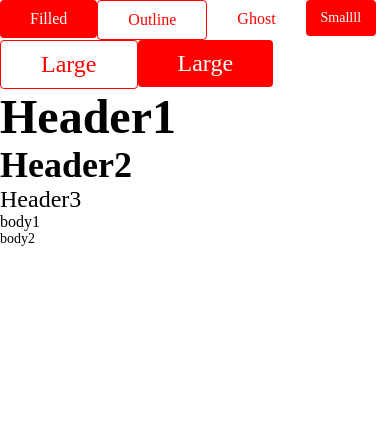
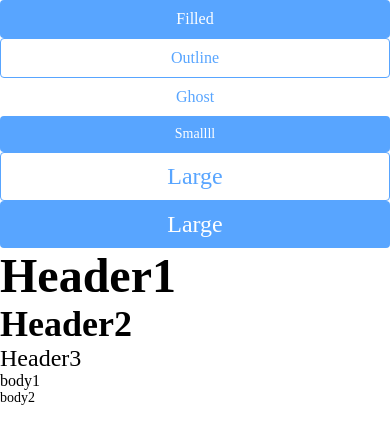
Before and after one commit to annxiesun/KoiUI, a React Native app: screen / in a window 390 px wide. Shown: the top 444 px of the page. Built offline with nearby package versions, Linux system fonts and the light colour scheme.

Commit message:
add colour system

```diff
--- a/App.tsx
+++ b/App.tsx
@@ -49,8 +49,9 @@ const App: () => Node = () => {
 const styles = StyleSheet.create({
   view: {
     display: 'flex',
-    flexDirection: 'row',
-    flexWrap: 'wrap',
+    flexDirection: 'column',
+
+    width: '100%',
   },
   sectionContainer: {
     marginTop: 32,
--- a/src/Button/index.tsx
+++ b/src/Button/index.tsx
@@ -1,6 +1,6 @@
 import React, {FC, ReactElement, ReactText} from 'react';
 import PropTypes from 'prop-types';
-import {View, Text, TouchableOpacity} from 'react-native';
+import {TouchableOpacity, GestureResponderEvent} from 'react-native';
 import {Typography} from '..';
 import {useTheme} from '../Theme';
 import defaultTheme from '../Theme/defaultTheme';
@@ -10,6 +10,9 @@ interface ButtonProps {
   size?: string;
   style?: Object;
   children?: ReactElement | ReactText;
+  onPress?: (event: GestureResponderEvent) => void;
+  color?: string;
+  status?: string;
 }
 
 const Button: FC<ButtonProps> = ({
@@ -17,6 +20,7 @@ const Button: FC<ButtonProps> = ({
   size,
   children,
   style,
+  onPress,
   ...other
 }): JSX.Element => {
   var theme = useTheme();
@@ -25,45 +29,30 @@ const Button: FC<ButtonProps> = ({
   }
   const styles = theme.override.KoiButton;
 
-  let variantStyle;
-  let sizeStyle;
   let typography;
-
-  switch (variant) {
-    case 'outline':
-      variantStyle = styles.outline;
-      break;
-    case 'ghost':
-      variantStyle = styles.ghost;
-      break;
-    default:
-      variantStyle = styles.filled;
-  }
 
   switch (size) {
     case 'small':
-      sizeStyle = styles.small;
       typography = 'body2';
       break;
     case 'large':
-      sizeStyle = styles.large;
       typography = 'h3';
       break;
     default:
-      sizeStyle = styles.medium;
       typography = 'body1';
   }
 
   return (
-    <View style={style} {...other}>
-      <TouchableOpacity style={[variantStyle.base, sizeStyle.base]}>
-        <Typography
-          variant={typography}
-          style={[variantStyle.text, sizeStyle.text]}>
-          {children}
-        </Typography>
-      </TouchableOpacity>
-    </View>
+    <TouchableOpacity
+      {...other}
+      onPress={onPress}
+      style={[style, styles[variant].base, styles[size].base]}>
+      <Typography
+        variant={typography}
+        style={[styles[variant].text, styles[size].text]}>
+        {children}
+      </Typography>
+    </TouchableOpacity>
   );
 };
 
@@ -71,7 +60,6 @@ export default Button;
 
 Button.propTypes = {
   style: PropTypes.object,
-  children: PropTypes.node,
   variant: PropTypes.string.isRequired,
   size: PropTypes.string.isRequired,
 };
--- /dev/null
+++ b/src/Theme/createTheme.tsx
@@ -0,0 +1,10 @@
+import {Theme} from './index';
+
+const createTheme = (theme1: Theme, theme2?: Theme): Theme => {
+  if (!theme2) {
+    return theme1;
+  }
+  return {...theme1, ...theme2};
+};
+
+export default createTheme;
--- a/src/Theme/defaultTheme.tsx
+++ b/src/Theme/defaultTheme.tsx
@@ -1,6 +1,7 @@
 import {Theme} from './index';
+import createTheme from './createTheme';
 
-const defaultTheme: Theme = {
+const defaultPalette: Theme = createTheme({
   palette: {
     success: {
       light: '#F0FDF6',
@@ -16,9 +17,12 @@ const defaultTheme: Theme = {
     },
     primary: {
       light: '#EEF6FF',
-      default: '##58A5FF',
+      default: '#58A5FF',
     },
   },
+});
+
+const defaultTheme: Theme = createTheme(defaultPalette, {
   typography: {
     h1: {
       fontFamily: 'Poppins',
@@ -50,7 +54,7 @@ const defaultTheme: Theme = {
     KoiButton: {
       filled: {
         base: {
-          backgroundColor: 'red',
+          backgroundColor: defaultPalette.palette.primary.default,
         },
         text: {
           color: 'white',
@@ -60,20 +64,21 @@ const defaultTheme: Theme = {
         base: {
           backgroundColor: 'transparent',
           borderWidth: 1,
-          borderColor: 'red',
+          borderColor: defaultPalette.palette.primary.default,
         },
         text: {
-          color: 'red',
+          color: defaultPalette.palette.primary.default,
         },
       },
       ghost: {
         base: {},
         text: {
-          color: 'red',
+          color: defaultPalette.palette.primary.default,
         },
       },
       small: {
         base: {
+          alignItems: 'center',
           paddingVertical: 10,
           paddingHorizontal: 15,
           borderRadius: 4,
@@ -82,6 +87,7 @@ const defaultTheme: Theme = {
       },
       medium: {
         base: {
+          alignItems: 'center',
           paddingVertical: 10,
           paddingHorizontal: 30,
           borderRadius: 4,
@@ -90,6 +96,7 @@ const defaultTheme: Theme = {
       },
       large: {
         base: {
+          alignItems: 'center',
           paddingVertical: 10,
           paddingHorizontal: 40,
           borderRadius: 4,
@@ -98,6 +105,6 @@ const defaultTheme: Theme = {
       },
     },
   },
-};
+});
 
 export default defaultTheme;
--- a/src/Theme/index.tsx
+++ b/src/Theme/index.tsx
@@ -52,9 +52,9 @@ interface Override {
   KoiButton: KoiButton;
 }
 export interface Theme {
-  palette: Palette;
-  typography: Typography;
-  override: Override;
+  palette?: Palette;
+  typography?: Typography;
+  override?: Override;
 }
 
 export const [useTheme, ThemeProvider] = createCtx<Theme>();
--- a/src/Typography/index.tsx
+++ b/src/Typography/index.tsx
@@ -1,12 +1,12 @@
 import React, {FC} from 'react';
 import PropTypes from 'prop-types';
-import {Text, View} from 'react-native';
+import {Text} from 'react-native';
 import {useTheme} from '../Theme';
 import defaultTheme from '../Theme/defaultTheme';
 
 interface TypographyProps {
   variant?: string;
-  style: object;
+  style?: object;
 }
 
 const Typography: FC<TypographyProps> = ({
```
Also changed, not shown: package.json (+15 -3 lines), src/Button/styles.tsx (deleted).
